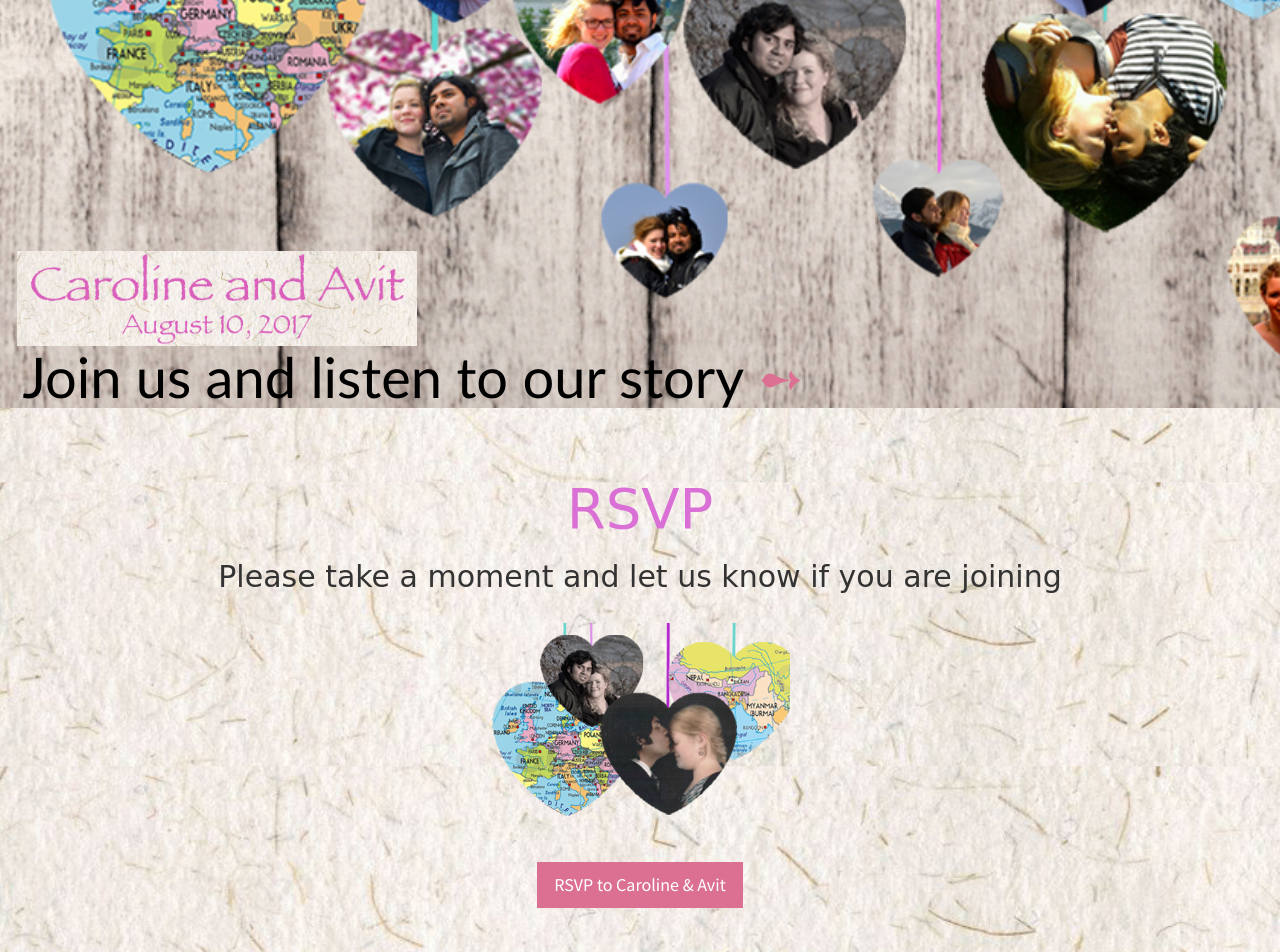
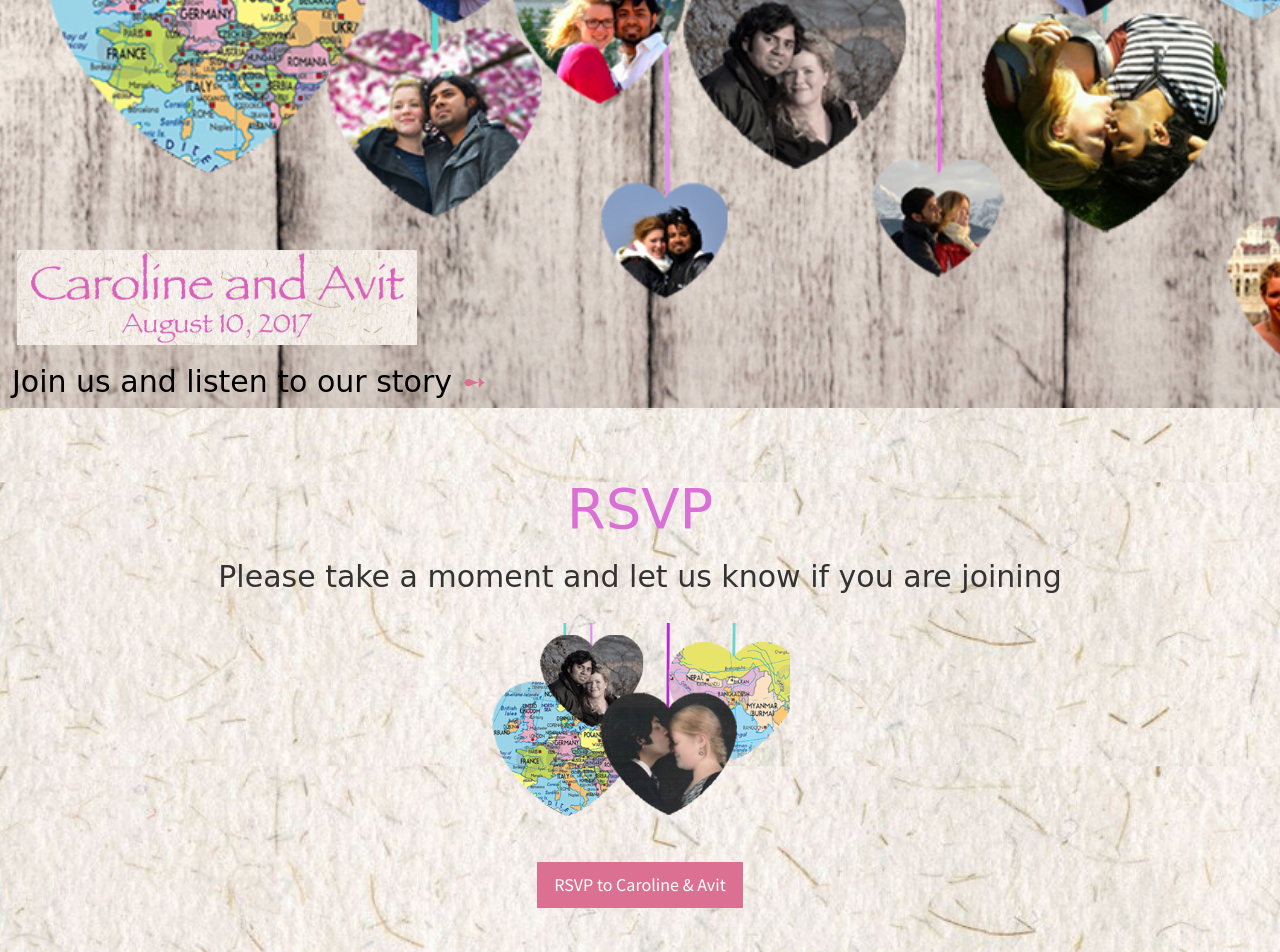
Before and after one commit to MonchiLin/carowedavit.github.io, a Jekyll site: the page built from index.html, in a window 1280 px wide. Shown: the part 492-1444 px from the top of the page. Built offline with Jekyll 4.4.1, drawn with Linux system fonts in a browser that asks for light colours.

Commit message:
font updated

```diff
--- a/_includes/header.html
+++ b/_includes/header.html
@@ -1,6 +1,6 @@
 <header id="top" class="header">
   <div class="text-vertical-center">
   <img src="img/qh.jpg" alt="Wedding quotes" style="width:400px; margin-left: 1.2em;">
-   <h1 style="margin-left: 0.4em;">Join us and listen to our story <a href="#rsvp" style="color: #DB7093;" onclick = $("#menu-close").click(); >&#x27BB;</a> </h1>
+   <h2 style="margin-left: 0.4em;">Join us and listen to our story <a href="#rsvp" style="color: #DB7093;" onclick = $("#menu-close").click(); >&#x27BB;</a> </h2>
   </div>
 </header>
--- a/css/stylish-portfolio.css
+++ b/css/stylish-portfolio.css
@@ -17,7 +17,7 @@
 }
 
 .text-vertical-center {
-    font-family: Trebuchet MS;
+    font-family: Comic Sans MS;
     display: table-cell;
     text-align: left;
     vertical-align: bottom;
```
